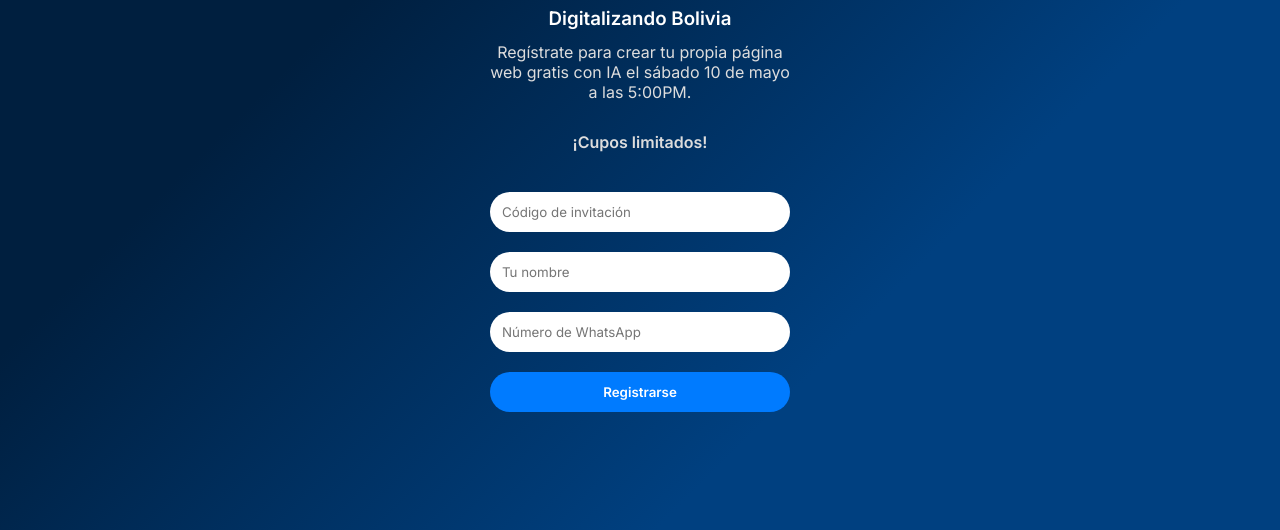
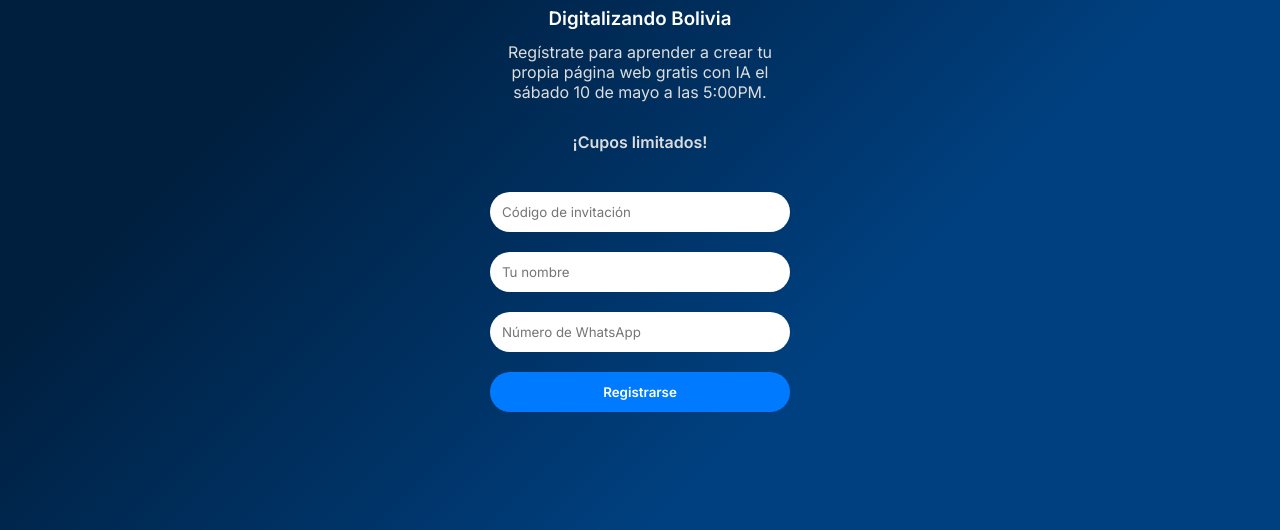
Before and after one commit to ObedAndradeOrtiz/digit-bol, a plain HTML site: page inscripcion.html in a window 1280 px wide. Shown: the part 270-800 px from the top of the page. Drawn offline with Linux system fonts and the light colour scheme.

Commit message:
Update inscripcion.html

```diff
--- a/inscripcion.html
+++ b/inscripcion.html
@@ -38,7 +38,7 @@
             <img src="assets/img/logo.jpeg" alt="DigitBol Logo">
             <h1>Evento Gratuito - DigitBol</h1>
             <h3 style="margin-bottom: 1%;">Digitalizando Bolivia</h3>
-            <p>Regístrate para crear tu propia página web gratis con IA el
+            <p>Regístrate para aprender a crear tu propia página web gratis con IA el
                 sábado 10 de mayo a las 5:00PM.</p>
             <p><strong>¡Cupos limitados!</strong></p>
             <input type="text" id="codigo" placeholder="Código de invitación">
```
